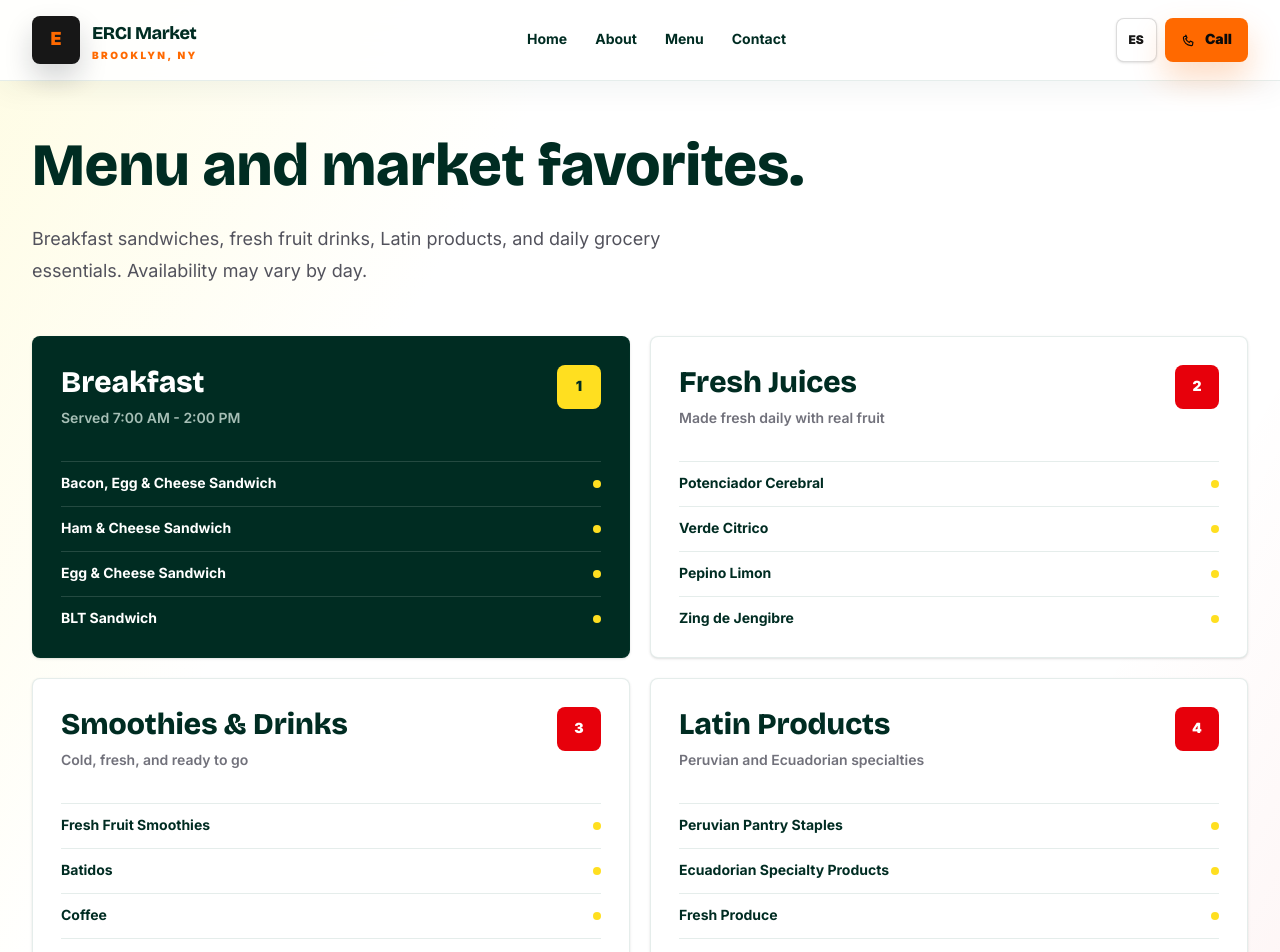
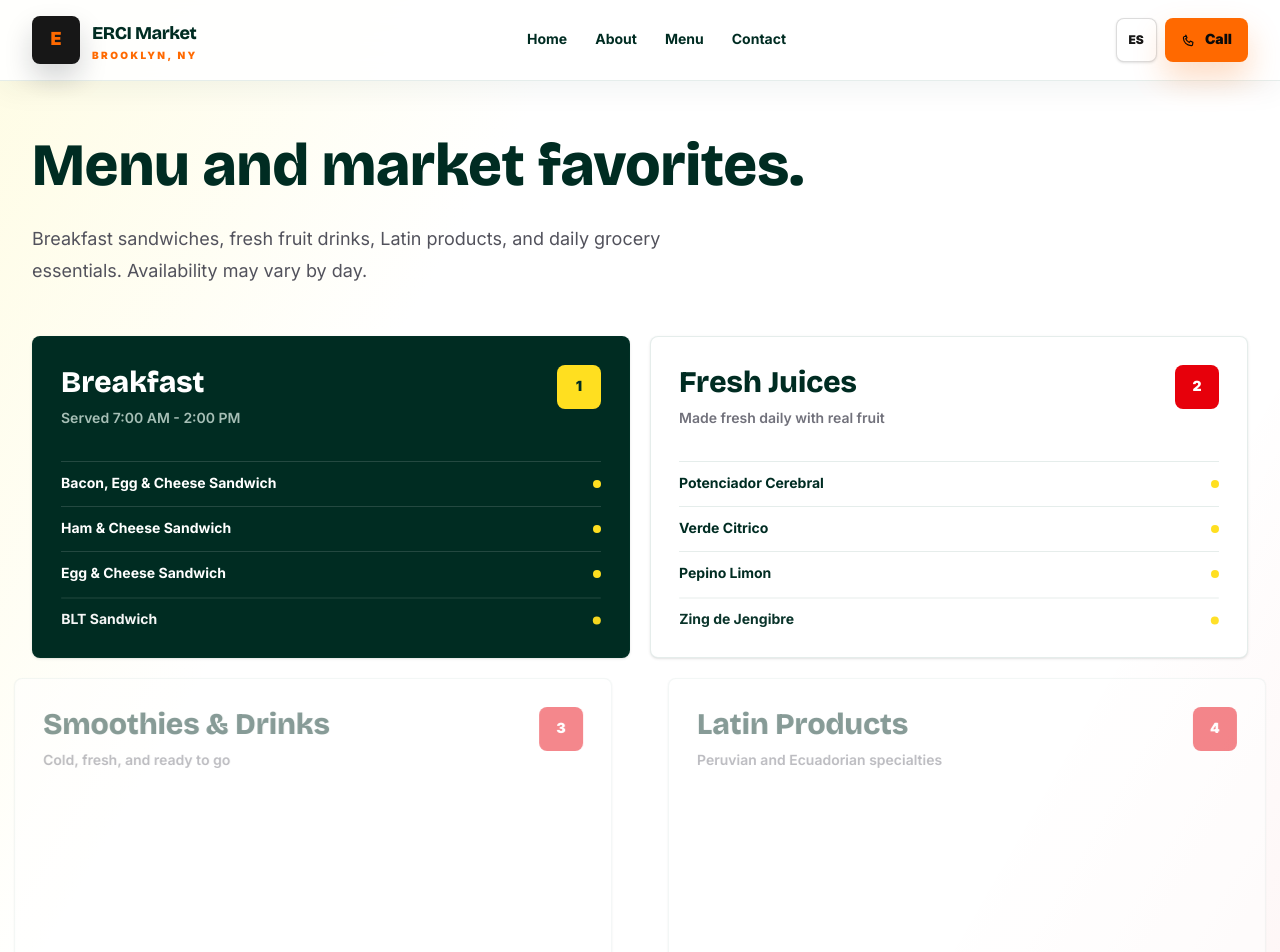
Before and after one commit to Volta-NYC/Erci-Market, a Next.js app: page /pages/menu in a window 1280 px wide. Shown: the top 952 px of the page. Built offline with nearby package versions, Linux system fonts and the light colour scheme.

Commit message:
Add scroll-driven reveal motion

```diff
--- a/src/app/globals.css
+++ b/src/app/globals.css
@@ -8,6 +8,7 @@ html, body {
   padding: 0;
   margin: 0;
   background: #ffffff;
+  overflow-x: clip;
 }
 
 * {
@@ -100,6 +101,41 @@ h3,
   }
 }
 
+@keyframes reveal-right {
+  from {
+    opacity: 0;
+    transform: translateX(34px);
+  }
+  to {
+    opacity: 1;
+    transform: translateX(0);
+  }
+}
+
+@keyframes reveal-zoom {
+  from {
+    opacity: 0;
+    transform: scale(.92);
+  }
+  to {
+    opacity: 1;
+    transform: scale(1);
+  }
+}
+
+@keyframes image-wipe {
+  from {
+    clip-path: inset(0 100% 0 0 round 28px);
+    opacity: .4;
+    transform: scale(1.04);
+  }
+  to {
+    clip-path: inset(0 0 0 0 round 28px);
+    opacity: 1;
+    transform: scale(1);
+  }
+}
+
 .animate-fade-up {
   animation: fade-up 700ms cubic-bezier(.2,.8,.2,1) both;
 }
@@ -148,6 +184,54 @@ h3,
   animation-timeline: view();
 }
 
+.scroll-reveal-right {
+  animation: reveal-right both;
+  animation-range: entry 8% cover 34%;
+  animation-timeline: view();
+}
+
+.scroll-reveal-zoom {
+  animation: reveal-zoom both;
+  animation-range: entry 10% cover 34%;
+  animation-timeline: view();
+}
+
+.scroll-image-wipe {
+  animation: image-wipe both;
+  animation-range: entry 8% cover 38%;
+  animation-timeline: view();
+}
+
+.reveal-stagger > * {
+  animation: reveal-up both;
+  animation-range: entry 12% cover 30%;
+  animation-timeline: view();
+}
+
+.reveal-stagger > *:nth-child(2n) {
+  animation-name: reveal-right;
+}
+
+.reveal-stagger > *:nth-child(2n + 1) {
+  animation-name: reveal-left;
+}
+
+.reveal-stagger > *:nth-child(1) {
+  animation-delay: 0ms;
+}
+
+.reveal-stagger > *:nth-child(2) {
+  animation-delay: 80ms;
+}
+
+.reveal-stagger > *:nth-child(3) {
+  animation-delay: 160ms;
+}
+
+.reveal-stagger > *:nth-child(4) {
+  animation-delay: 240ms;
+}
+
 .colorful-border {
   position: relative;
 }
--- a/src/app/pages/about/page.tsx
+++ b/src/app/pages/about/page.tsx
@@ -33,22 +33,22 @@ export default function AboutPage() {
   return (
     <div className="space-y-16 py-12">
       <section className="grid gap-10 lg:grid-cols-[1fr_0.9fr] lg:items-end">
-        <div>
+        <div className="scroll-reveal-left">
           <h1 className="max-w-4xl text-5xl font-black leading-tight text-emerald-950 sm:text-6xl">{t.title}</h1>
           <p className="mt-6 max-w-2xl text-lg leading-8 text-zinc-600">{t.body}</p>
           <Link href="/pages/contact" className="mt-8 inline-flex h-12 items-center rounded-lg bg-red-600 px-6 text-sm font-black text-white transition hover:bg-red-700">
             {t.cta}
           </Link>
         </div>
-        <div className="rounded-lg bg-yellow-300 p-8 text-emerald-950">
+        <div className="scroll-reveal-right rounded-lg bg-yellow-300 p-8 text-emerald-950">
           <p className="text-sm font-black uppercase tracking-[0.16em] text-red-700">ERCI Market Corp</p>
           <p className="mt-5 text-3xl font-black leading-tight">3289 Fulton St, Brooklyn, NY 11208</p>
         </div>
       </section>
 
-      <section className="grid gap-4 md:grid-cols-3">
+      <section className="reveal-stagger grid gap-4 md:grid-cols-3">
         {t.panels.map(([title, body]) => (
-          <article key={title} className="rounded-lg border border-emerald-900/10 bg-white p-7 shadow-sm">
+          <article key={title} className="rounded-lg border border-emerald-900/10 bg-white p-7 shadow-sm transition duration-300 hover:-translate-y-1 hover:shadow-[0_22px_60px_rgba(4,47,46,0.12)]">
             <h2 className="text-2xl font-black text-emerald-950">{title}</h2>
             <p className="mt-4 text-sm leading-6 text-zinc-600">{body}</p>
           </article>
--- a/src/app/pages/contact/page.tsx
+++ b/src/app/pages/contact/page.tsx
@@ -41,7 +41,7 @@ export default function ContactPage() {
   return (
     <div className="space-y-12 py-12">
       <section className="grid gap-8 lg:grid-cols-[0.9fr_1.1fr] lg:items-end">
-        <div>
+        <div className="scroll-reveal-left">
           <h1 className="text-5xl font-black leading-tight text-emerald-950 sm:text-6xl">{t.title}</h1>
           <p className="mt-5 max-w-xl text-lg leading-8 text-zinc-600">{t.subtitle}</p>
           <div className="mt-8 flex flex-col gap-3 sm:flex-row">
@@ -54,9 +54,9 @@ export default function ContactPage() {
           </div>
         </div>
 
-        <div className="grid gap-4 sm:grid-cols-3">
+        <div className="reveal-stagger grid gap-4 sm:grid-cols-3">
           {t.cards.map(([label, value]) => (
-            <div key={label} className="rounded-lg border border-emerald-900/10 bg-white p-5 shadow-sm">
+            <div key={label} className="rounded-lg border border-emerald-900/10 bg-white p-5 shadow-sm transition duration-300 hover:-translate-y-1 hover:shadow-[0_22px_60px_rgba(4,47,46,0.12)]">
               <p className="text-xs font-black uppercase tracking-[0.14em] text-red-600">{label}</p>
               <p className="mt-3 text-sm font-bold leading-6 text-emerald-950">{value}</p>
             </div>
@@ -65,7 +65,7 @@ export default function ContactPage() {
       </section>
 
       <section className="grid gap-6 lg:grid-cols-[1fr_0.34fr]">
-        <div className="overflow-hidden rounded-lg border border-emerald-900/10">
+        <div className="scroll-image-wipe overflow-hidden rounded-lg border border-emerald-900/10">
           <iframe
             title="Map to ERCI Market Corp"
             src="https://www.google.com/maps/embed?pb=!1m14!1m8!1m3!1d14891.493340677516!2d-73.8764388!3d40.6833709!3m2!1i1024!2i768!4f13.1!3m3!1m2!1s0x89c25dfd7c0e608d%3A0x317cbb70dab50b57!2sERCI%20MARKET%20CORP!5e1!3m2!1sen!2sus!4v1779333373240!5m2!1sen!2sus"
@@ -77,11 +77,11 @@ export default function ContactPage() {
             referrerPolicy="no-referrer-when-downgrade"
           />
         </div>
-        <aside className="rounded-lg bg-emerald-950 p-7 text-white">
+        <aside className="scroll-reveal-right rounded-lg bg-emerald-950 p-7 text-white">
           <p className="text-sm font-black uppercase tracking-[0.16em] text-yellow-300">Social</p>
           <div className="mt-6 flex flex-col gap-3">
-            {socials.map(([label, href]) => (
-              <Link key={label} href={href} target="_blank" rel="noreferrer" className="rounded-lg border border-white/12 px-4 py-3 text-sm font-black transition hover:bg-white/10">
+            {socials.map(([label, href], index) => (
+              <Link key={label} href={href} target="_blank" rel="noreferrer" className="scroll-reveal rounded-lg border border-white/12 px-4 py-3 text-sm font-black transition hover:-translate-y-0.5 hover:bg-white/10" style={{ animationDelay: `${index * 70}ms` }}>
                 {label}
               </Link>
             ))}
--- a/src/app/pages/menu/page.tsx
+++ b/src/app/pages/menu/page.tsx
@@ -31,14 +31,14 @@ export default function MenuPage() {
 
   return (
     <div className="space-y-12 py-12">
-      <section className="max-w-4xl">
+      <section className="scroll-reveal-left max-w-4xl">
         <h1 className="text-5xl font-black leading-tight text-emerald-950 sm:text-6xl">{t.title}</h1>
         <p className="mt-5 max-w-2xl text-lg leading-8 text-zinc-600">{t.subtitle}</p>
       </section>
 
-      <section className="grid gap-5 md:grid-cols-2">
+      <section className="reveal-stagger grid gap-5 md:grid-cols-2">
         {t.categories.map(([title, note, items], index) => (
-          <article key={title as string} className={`${index === 0 ? "bg-emerald-950 text-white" : "bg-white text-emerald-950"} rounded-lg border border-emerald-900/10 p-7 shadow-sm`}>
+          <article key={title as string} className={`${index === 0 ? "bg-emerald-950 text-white" : "bg-white text-emerald-950"} rounded-lg border border-emerald-900/10 p-7 shadow-sm transition duration-300 hover:-translate-y-1 hover:shadow-[0_22px_60px_rgba(4,47,46,0.12)]`}>
             <div className="flex items-start justify-between gap-4">
               <div>
                 <h2 className="text-3xl font-black">{title}</h2>
@@ -49,8 +49,8 @@ export default function MenuPage() {
               </span>
             </div>
             <ul className="mt-8 space-y-3">
-              {(items as string[]).map((item) => (
-                <li key={item} className={`flex items-center justify-between gap-4 border-t pt-3 text-sm font-bold ${index === 0 ? "border-white/14" : "border-emerald-900/10"}`}>
+              {(items as string[]).map((item, itemIndex) => (
+                <li key={item} className={`scroll-reveal flex items-center justify-between gap-4 border-t pt-3 text-sm font-bold ${index === 0 ? "border-white/14" : "border-emerald-900/10"}`} style={{ animationDelay: `${itemIndex * 50}ms` }}>
                   <span>{item}</span>
                   <span className="h-2 w-2 shrink-0 rounded-full bg-yellow-300" />
                 </li>
```
Also changed, not shown: src/app/page.tsx (+11 -11 lines).
